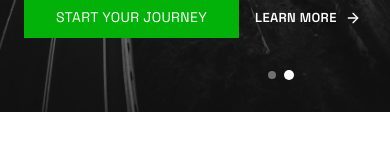
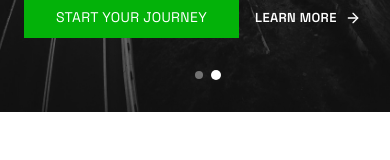
Before and after one commit to webstellar/rt-bridge-partners, a Next.js app: page / in a window 390 px wide. Shown: the part 479-639 px from the top of the page. Built offline with nearby package versions, Linux system fonts and the light colour scheme.

Commit message:
Update scroll indicator on Hero Section

```diff
--- a/components/hero/HeroSection.tsx
+++ b/components/hero/HeroSection.tsx
@@ -108,7 +108,7 @@
           <div className="flex-1" />
 
           {/* Pagination dots (center) */}
-          <div className="flex items-center justify-center gap-2 flex-1">
+          <div className="flex items-center lg:justify-center justify-start gap-2 flex-1">
             {slides.map((_, index) => (
               <button
                 key={index}
```
